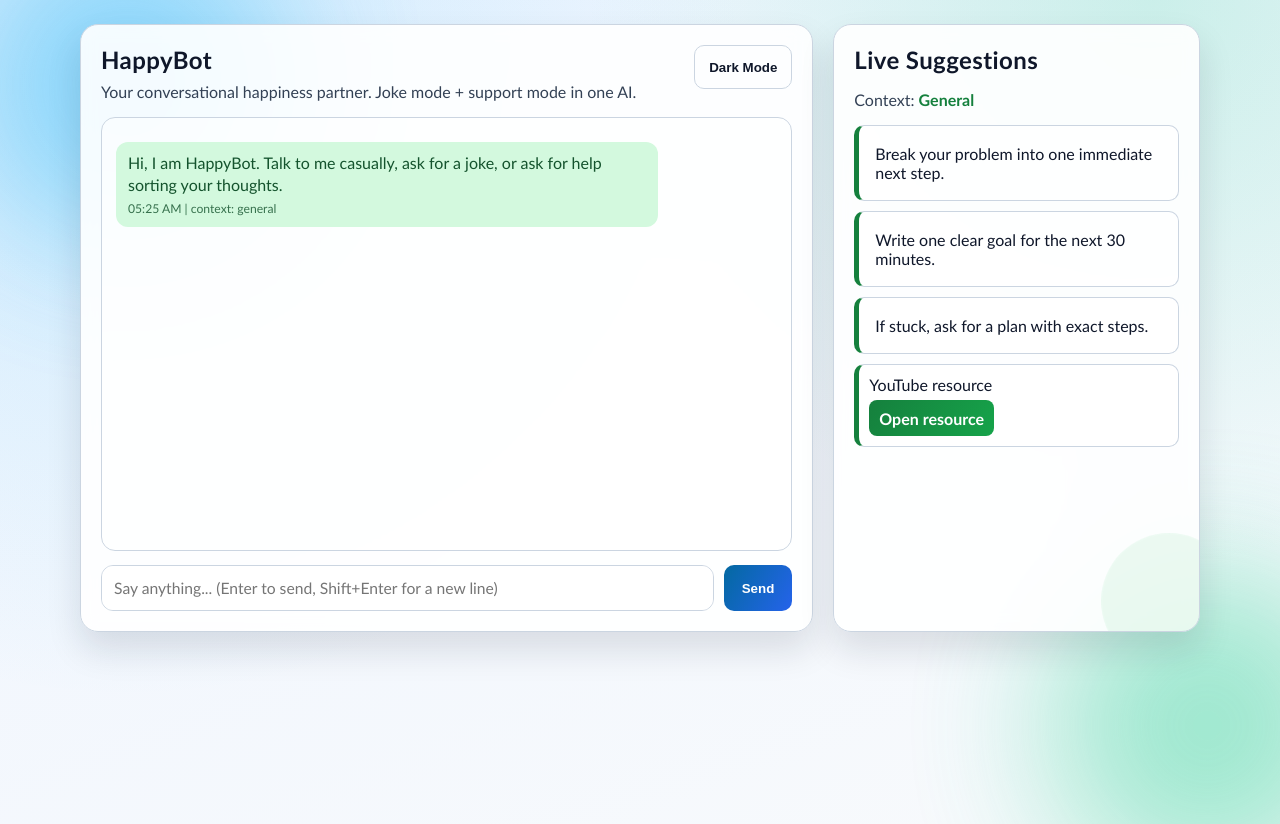
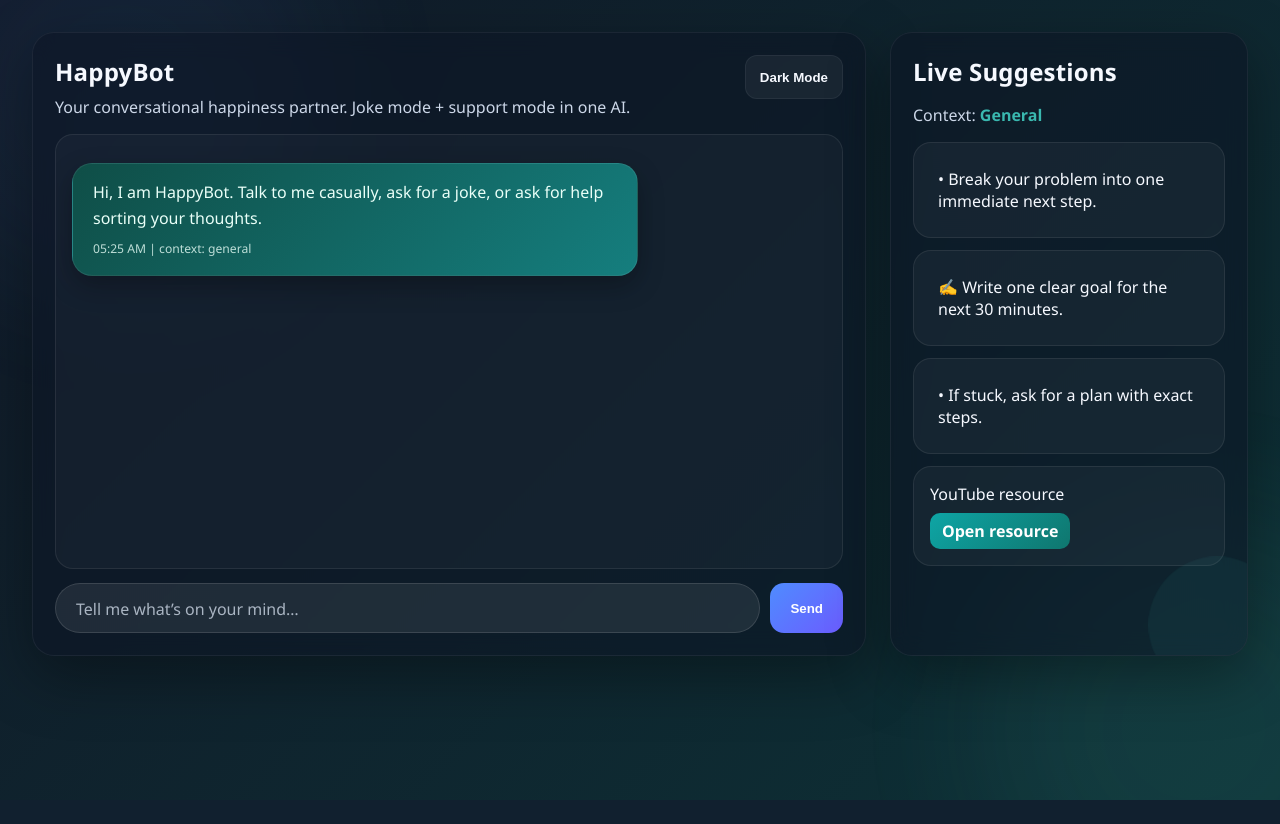
Before and after one commit to yuvidewan/happy_chatbot, a FastAPI app: page / in a window 1280 px wide. After the commit the page ends 800 px from the top, so only its background shows below. Run offline with FastAPI, Linux system fonts and the light colour scheme.

Commit message:
minnor changes

```diff
--- a/app/static/css/styles.css
+++ b/app/static/css/styles.css
@@ -1,41 +1,33 @@
 :root {
-  --bg: #edf4ff;
-  --bg-soft: #f8fafc;
-  --card: rgba(255, 255, 255, 0.9);
-  --surface-soft: rgba(248, 250, 252, 0.88);
-  --ink: #0f172a;
-  --muted: #334155;
-  --line: #cbd5e1;
-  --accent: #0369a1;
-  --accent-2: #15803d;
-  --danger: #b91c1c;
-  --user-msg: #c7e2ff;
-  --bot-msg: #d3f9de;
-  --user-ink: #082f49;
-  --bot-ink: #14532d;
-  --shadow: 0 18px 35px rgba(15, 23, 42, 0.12);
-  --glow-a: #38bdf8;
-  --glow-b: #34d399;
+  --bg-grad-a: #0f172a;
+  --bg-grad-b: #111827;
+  --bg-grad-c: #0b3d3d;
+  --ink: #f8fbff;
+  --muted: #bdc7d8;
+  --line: rgba(255, 255, 255, 0.06);
+  --card: rgba(10, 16, 30, 0.62);
+  --surface-soft: rgba(255, 255, 255, 0.04);
+  --danger: #f87171;
+  --accent-color: #3ab8af;
+  --accent-glow: rgba(58, 184, 175, 0.35);
+  --send-a: #4f8cff;
+  --send-b: #6b5cff;
+  --shadow-panel: 0 20px 60px rgba(0, 0, 0, 0.35);
+  --bubble-shadow: 0 10px 26px rgba(0, 0, 0, 0.28);
+}
+
+:root[data-theme="light"] {
+  --card: rgba(13, 21, 37, 0.58);
+  --surface-soft: rgba(255, 255, 255, 0.05);
+  --ink: #f6f9ff;
+  --muted: #ccd7e8;
 }
 
 :root[data-theme="dark"] {
-  --bg: #020617;
-  --bg-soft: #0f172a;
-  --card: rgba(15, 23, 42, 0.82);
-  --surface-soft: rgba(2, 6, 23, 0.66);
-  --ink: #e2e8f0;
-  --muted: #cbd5e1;
-  --line: #334155;
-  --accent: #38bdf8;
-  --accent-2: #4ade80;
-  --danger: #f87171;
-  --user-msg: #1e3a8a;
-  --bot-msg: #14532d;
-  --user-ink: #e0ecff;
-  --bot-ink: #dcfce7;
-  --shadow: 0 22px 42px rgba(0, 0, 0, 0.45);
-  --glow-a: #1d4ed8;
-  --glow-b: #059669;
+  --card: rgba(7, 14, 28, 0.65);
+  --surface-soft: rgba(255, 255, 255, 0.04);
+  --ink: #f8fbff;
+  --muted: #bec9da;
 }
 
 * {
@@ -47,16 +39,32 @@ body {
   min-height: 100dvh;
 }
 
+html {
+  scroll-behavior: smooth;
+}
+
 body {
   margin: 0;
-  font-family: "Trebuchet MS", "Segoe UI", sans-serif;
+  font-family: "Avenir Next", "Segoe UI", sans-serif;
   color: var(--ink);
-  background:
-    radial-gradient(circle at 10% 10%, rgba(56, 189, 248, 0.18), transparent 45%),
-    radial-gradient(circle at 90% 0%, rgba(52, 211, 153, 0.2), transparent 40%),
-    linear-gradient(160deg, var(--bg), var(--bg-soft));
+  background: linear-gradient(135deg, var(--bg-grad-a), var(--bg-grad-b), var(--bg-grad-c));
+  background-size: 300% 300%;
+  animation: gradientShift 20s ease infinite;
   overflow-x: hidden;
-  transition: background 220ms ease, color 220ms ease;
+  position: relative;
+}
+
+.bg-noise {
+  position: fixed;
+  inset: 0;
+  pointer-events: none;
+  z-index: -1;
+  opacity: 0.06;
+  background-image:
+    radial-gradient(rgba(255, 255, 255, 0.25) 0.7px, transparent 0.7px),
+    radial-gradient(rgba(255, 255, 255, 0.2) 0.5px, transparent 0.5px);
+  background-position: 0 0, 12px 14px;
+  background-size: 20px 20px, 24px 24px;
 }
 
 .sr-only {
@@ -73,48 +81,62 @@ body {
 
 .bg-glow {
   position: fixed;
-  width: 320px;
-  height: 320px;
   border-radius: 50%;
-  filter: blur(70px);
+  filter: blur(74px);
   z-index: -1;
-  opacity: 0.45;
-  animation: drift 12s ease-in-out infinite alternate;
+  opacity: 0.07;
+  animation: orbFloat 18s ease-in-out infinite alternate;
+  pointer-events: none;
 }
 
 .bg-glow-a {
-  background: var(--glow-a);
-  top: -70px;
-  left: -40px;
+  width: 420px;
+  height: 420px;
+  background: #58a6ff;
+  top: -120px;
+  left: -90px;
 }
 
 .bg-glow-b {
-  background: var(--glow-b);
-  right: -80px;
-  bottom: -90px;
+  width: 440px;
+  height: 440px;
+  background: #5eead4;
+  right: -130px;
+  bottom: -150px;
 }
 
 .layout {
-  width: min(1120px, 94vw);
-  margin: 24px auto;
-  display: grid;
-  grid-template-columns: 2fr 1fr;
-  gap: 20px;
+  width: min(1400px, 95vw);
+  margin: 0 auto;
+  padding: 32px 0;
+  display: flex;
+  align-items: stretch;
+  gap: 24px;
 }
 
 .card {
   background: var(--card);
   border: 1px solid var(--line);
-  border-radius: 18px;
-  padding: 20px;
-  box-shadow: var(--shadow);
-  backdrop-filter: blur(8px);
+  border-radius: 22px;
+  padding: 22px;
+  box-shadow: var(--shadow-panel);
+  backdrop-filter: blur(12px);
+  -webkit-backdrop-filter: blur(12px);
+  transition: border-color 0.25s ease, box-shadow 0.25s ease, transform 0.25s ease;
 }
 
 .chat-panel {
+  flex: 0 1 70%;
   display: flex;
   flex-direction: column;
-  min-height: 76dvh;
+  min-height: 78dvh;
+  animation: panelFadeIn 0.45s ease-out;
+}
+
+.insights-panel {
+  flex: 0 1 30%;
+  position: relative;
+  overflow: hidden;
 }
 
 .topbar {
@@ -126,23 +148,29 @@ body {
 
 .theme-toggle {
   border: 1px solid var(--line);
-  background: transparent;
+  background: rgba(255, 255, 255, 0.05);
   color: var(--ink);
-  border-radius: 10px;
+  border-radius: 12px;
   padding: 10px 14px;
   cursor: pointer;
   font-weight: 700;
   min-height: 44px;
+  transition: transform 0.24s ease, background 0.24s ease, border-color 0.24s ease;
+}
+
+.theme-toggle:hover {
+  transform: translateY(-1px);
+  background: rgba(255, 255, 255, 0.09);
 }
 
 .theme-toggle[aria-pressed="true"] {
-  background: rgba(2, 132, 199, 0.13);
+  background: rgba(255, 255, 255, 0.12);
 }
 
 h1,
 h2 {
   margin: 0;
-  letter-spacing: 0.4px;
+  letter-spacing: 0.2px;
 }
 
 header p {
@@ -152,26 +180,25 @@ header p {
 
 .chat-window {
   flex: 1;
-  min-height: 46dvh;
+  min-height: 48dvh;
   max-height: 64dvh;
   overflow-y: auto;
-  border: 1px solid var(--line);
-  border-radius: 14px;
-  padding: 14px;
-  background: rgba(255, 255, 255, 0.47);
-}
-
-:root[data-theme="dark"] .chat-window {
-  background: rgba(2, 6, 23, 0.54);
+  border: 1px solid rgba(255, 255, 255, 0.08);
+  border-radius: 18px;
+  padding: 16px;
+  background: rgba(255, 255, 255, 0.03);
+  scroll-behavior: smooth;
 }
 
 .msg {
-  margin: 10px 0;
-  max-width: min(82%, 700px);
-  padding: 10px 12px 9px;
-  border-radius: 12px;
-  line-height: 1.35;
-  animation: appear 200ms ease-out;
+  margin: 12px 0;
+  max-width: 75%;
+  padding: 16px 20px;
+  border-radius: 20px;
+  line-height: 1.6;
+  animation: msgIn 0.25s ease-out;
+  box-shadow: var(--bubble-shadow);
+  border: 1px solid rgba(255, 255, 255, 0.08);
 }
 
 .msg-body {
@@ -179,51 +206,52 @@ header p {
 }
 
 .msg-meta {
-  margin-top: 6px;
+  margin-top: 8px;
   font-size: 0.76rem;
-  opacity: 0.82;
+  opacity: 0.8;
 }
 
 .msg.user {
   margin-left: auto;
-  background: var(--user-msg);
-  color: var(--user-ink);
+  color: #f5f8ff;
+  background: linear-gradient(135deg, #4f8cff, #6b5cff);
 }
 
 .msg.bot {
-  background: var(--bot-msg);
-  color: var(--bot-ink);
+  color: #e9fff8;
+  background: linear-gradient(135deg, #0f4e47, #157e7e);
 }
 
 .msg.system {
   max-width: 100%;
-  background: var(--surface-soft);
+  background: rgba(255, 255, 255, 0.05);
   color: var(--muted);
-  border: 1px solid var(--line);
 }
 
 .msg.error {
-  border-left: 4px solid var(--danger);
+  border-left: 3px solid var(--danger);
 }
 
 .msg.typing .msg-body {
   display: inline-flex;
   align-items: center;
-  gap: 8px;
+  gap: 9px;
+  opacity: 0.86;
+  animation: typingTextPulse 1.6s ease-in-out infinite;
 }
 
 .typing-dots {
   display: inline-flex;
-  gap: 4px;
+  gap: 5px;
 }
 
 .typing-dots span {
-  width: 6px;
-  height: 6px;
+  width: 7px;
+  height: 7px;
   border-radius: 50%;
   background: currentColor;
   opacity: 0.35;
-  animation: typing 1s infinite ease-in-out;
+  animation: typingDot 1.1s infinite ease-in-out;
 }
 
 .typing-dots span:nth-child(2) {
@@ -238,28 +266,29 @@ header p {
   margin-top: 14px;
   display: flex;
   gap: 10px;
-  align-items: flex-end;
+  align-items: center;
 }
 
 #messageInput {
   flex: 1;
-  border: 1px solid var(--line);
-  border-radius: 12px;
-  padding: 12px;
-  font-size: 0.98rem;
+  border: 1px solid rgba(255, 255, 255, 0.12);
+  border-radius: 999px;
+  padding: 14px 20px;
+  font-size: 1rem;
   line-height: 1.4;
   outline: none;
-  background: rgba(255, 255, 255, 0.7);
+  background: rgba(255, 255, 255, 0.08);
   color: var(--ink);
   resize: none;
-  min-height: 46px;
-  max-height: 180px;
+  min-height: 50px;
+  max-height: 190px;
   overflow-y: auto;
   font-family: inherit;
+  transition: border-color 0.25s ease, box-shadow 0.25s ease, background 0.25s ease;
 }
 
-:root[data-theme="dark"] #messageInput {
-  background: rgba(15, 23, 42, 0.8);
+#messageInput::placeholder {
+  color: rgba(230, 239, 254, 0.7);
 }
 
 #messageInput:focus,
@@ -278,27 +311,33 @@ header p {
 
 .chat-form button {
   border: 0;
-  border-radius: 10px;
-  padding: 0 18px;
+  border-radius: 14px;
+  padding: 0 20px;
   color: #fff;
   font-weight: 700;
-  min-height: 46px;
-  background: linear-gradient(120deg, var(--accent), #2563eb);
+  min-height: 50px;
+  background: linear-gradient(135deg, var(--send-a), var(--send-b));
   cursor: pointer;
+  transition: transform 0.22s ease, box-shadow 0.22s ease, filter 0.22s ease;
+}
+
+#sendButton:hover {
+  transform: translateY(-2px);
+  box-shadow: 0 8px 24px rgba(98, 111, 255, 0.42);
+  filter: brightness(1.05);
+}
+
+#sendButton:active {
+  transform: scale(0.96);
 }
 
 .chat-form button:disabled {
-  opacity: 0.6;
+  opacity: 0.64;
   cursor: not-allowed;
 }
 
 .retry-button {
-  background: var(--danger);
-}
-
-.insights-panel {
-  position: relative;
-  overflow: hidden;
+  background: linear-gradient(135deg, #ef4444, #dc2626);
 }
 
 .context {
@@ -308,7 +347,7 @@ header p {
 #contextTag {
   text-transform: capitalize;
   font-weight: 700;
-  color: var(--accent-2);
+  color: var(--accent-color);
 }
 
 .suggestions {
@@ -316,40 +355,43 @@ header p {
   margin: 12px 0 0;
   padding: 0;
   display: grid;
-  gap: 10px;
+  gap: 12px;
 }
 
 .suggestions li {
-  border: 1px solid var(--line);
-  border-left: 5px solid var(--accent-2);
-  border-radius: 10px;
-  padding: 10px;
-  background: rgba(255, 255, 255, 0.72);
-  animation: slideIn 250ms ease-out;
+  border: 1px solid rgba(255, 255, 255, 0.08);
+  border-radius: 18px;
+  padding: 16px;
+  background: rgba(255, 255, 255, 0.04);
+  transition: transform 0.2s ease, border-color 0.2s ease, box-shadow 0.2s ease;
+  animation: cardSlideIn 0.25s ease-out;
 }
 
-:root[data-theme="dark"] .suggestions li {
-  background: rgba(15, 23, 42, 0.86);
+.suggestions li:hover {
+  transform: scale(1.02);
+  border-color: var(--accent-color);
+  box-shadow: 0 0 0 1px rgba(255, 255, 255, 0.02), 0 12px 26px rgba(0, 0, 0, 0.24);
 }
 
 .suggestion-chip {
   width: 100%;
   border: 0;
-  border-radius: 9px;
-  padding: 8px 6px;
+  border-radius: 12px;
+  padding: 9px 8px;
   text-align: left;
   color: inherit;
   background: transparent;
   cursor: pointer;
   font: inherit;
+  transition: background 0.2s ease;
 }
 
 .suggestion-chip:hover {
-  background: rgba(2, 132, 199, 0.08);
+  background: rgba(255, 255, 255, 0.07);
 }
 
 .suggestion-text {
-  margin: 0 0 6px;
+  margin: 0 0 8px;
   color: var(--ink);
 }
 
@@ -357,16 +399,16 @@ header p {
   display: inline-flex;
   align-items: center;
   min-height: 36px;
-  padding: 6px 10px;
-  border-radius: 8px;
+  padding: 6px 12px;
+  border-radius: 10px;
   color: #fff;
-  background: linear-gradient(120deg, var(--accent-2), #16a34a);
+  background: linear-gradient(135deg, #0ea5a5, #0f766e);
   text-decoration: none;
   font-weight: 700;
 }
 
 .suggestion-link:hover {
-  filter: brightness(1.05);
+  filter: brightness(1.06);
 }
 
 .pulse {
@@ -375,15 +417,29 @@ header p {
   height: 130px;
   right: -35px;
   bottom: -35px;
-  background: rgba(34, 197, 94, 0.25);
+  background: var(--accent-glow);
   border-radius: 50%;
-  animation: pulse 2s infinite;
+  animation: softPulse 2.8s infinite;
 }
 
-@keyframes appear {
+@keyframes gradientShift {
+  0% {
+    background-position: 0% 50%;
+  }
+
+  50% {
+    background-position: 100% 50%;
+  }
+
+  100% {
+    background-position: 0% 50%;
+  }
+}
+
+@keyframes panelFadeIn {
   from {
     opacity: 0;
-    transform: translateY(4px);
+    transform: translateY(8px);
   }
 
   to {
--- a/app/static/js/app.js
+++ b/app/static/js/app.js
@@ -21,6 +21,13 @@ const state = {
   inFlight: false,
   lastFailedMessage: null,
   typingNode: null,
+};
+
+const MOOD_ACCENTS = {
+  sadness: { color: '#7db7ff', glow: 'rgba(125, 183, 255, 0.35)' },
+  anxiety: { color: '#b497ff', glow: 'rgba(180, 151, 255, 0.35)' },
+  happy: { color: '#f6d365', glow: 'rgba(246, 211, 101, 0.35)' },
+  neutral: { color: '#3ab8af', glow: 'rgba(58, 184, 175, 0.35)' },
 };
 
 const api = {
@@ -111,7 +118,27 @@ const ui = {
   },
 
   scrollChatToBottom() {
-    chatWindow.scrollTop = chatWindow.scrollHeight;
+    const reduceMotion = window.matchMedia('(prefers-reduced-motion: reduce)').matches;
+    chatWindow.scrollTo({
+      top: chatWindow.scrollHeight,
+      behavior: reduceMotion ? 'auto' : 'smooth',
+    });
+  },
+
+  resolveMood(context = 'general', sentiment = 'neutral') {
+    const c = String(context || '').toLowerCase();
+    const s = String(sentiment || '').toLowerCase();
+    if (c.includes('anxiety') || c.includes('panic') || s === 'low') return 'anxiety';
+    if (c.includes('sad') || c.includes('grief') || c.includes('lonely')) return 'sadness';
+    if (s === 'high' || c.includes('gratitude') || c.includes('achievement') || c.includes('happy')) return 'happy';
+    return 'neutral';
+  },
+
+  updateAccent(context = 'general', sentiment = 'neutral') {
+    const mood = ui.resolveMood(context, sentiment);
+    const palette = MOOD_ACCENTS[mood] || MOOD_ACCENTS.neutral;
+    document.documentElement.style.setProperty('--accent-color', palette.color);
+    document.documentElement.style.setProperty('--accent-glow', palette.glow);
   },
 
   renderMessage(entry, { kind = '' } = {}) {
@@ -148,7 +175,7 @@ const ui = {
 
     const body = document.createElement('div');
     body.className = 'msg-body';
-    body.textContent = 'HappyBot is typing';
+    body.textContent = 'HappyBot is thinking...';
 
     const dots = document.createElement('span');
     dots.className = 'typing-dots';
@@ -194,6 +221,13 @@ const ui = {
   renderSuggestions(context, suggestions, { interactive = true } = {}) {
     contextTag.textContent = context || 'general';
     suggestionsList.innerHTML = '';
+    const iconForText = (raw) => {
+      const text = String(raw || '').toLowerCase();
+      if (text.includes('breath') || text.includes('breathing')) return '🫁';
+      if (text.includes('journal') || text.includes('write')) return '✍️';
+      if (text.includes('self-care') || text.includes('self care') || text.includes('rest')) return '💛';
+      return '•';
+    };
 
     suggestions.forEach((item) => {
       const text = typeof item === 'string' ? item : String(item || '');
@@ -220,7 +254,7 @@ const ui = {
         const button = document.createElement('button');
         button.type = 'button';
         button.className = 'suggestion-chip';
-        button.textContent = text;
+        button.textContent = `${iconForText(text)} ${text}`;
         button.dataset.interactive = String(interactive);
         button.disabled = !interactive || state.inFlight;
 
@@ -285,6 +319,7 @@ const controller = {
       ui.hideTyping();
       const resolvedContext = data.context || 'general';
       const resolvedSentiment = data.sentiment || 'neutral';
+      ui.updateAccent(resolvedContext, resolvedSentiment);
       ui.renderMessage({
         role: 'bot',
         text: data.reply || '',
@@ -319,6 +354,7 @@ const controller = {
     localStorage.removeItem(LEGACY_HISTORY_STORAGE_KEY);
     ui.initTheme();
     ui.autoResizeInput();
+    ui.updateAccent('general', 'neutral');
     ui.renderMessage({
       role: 'bot',
       text: 'Hi, I am HappyBot. Talk to me casually, ask for a joke, or ask for help sorting your thoughts.',
--- a/app/templates/index.html
+++ b/app/templates/index.html
@@ -7,6 +7,7 @@
   <link rel="stylesheet" href="/static/css/styles.css" />
 </head>
 <body>
+  <div class="bg-noise" aria-hidden="true"></div>
   <div class="bg-glow bg-glow-a"></div>
   <div class="bg-glow bg-glow-b"></div>
 
@@ -24,7 +25,7 @@
 
       <form id="chatForm" class="chat-form">
         <label for="messageInput" class="sr-only">Type your message</label>
-        <textarea id="messageInput" placeholder="Say anything... (Enter to send, Shift+Enter for a new line)" maxlength="1000" rows="1" required></textarea>
+        <textarea id="messageInput" placeholder="Tell me what’s on your mind…" maxlength="1000" rows="1" required></textarea>
         <div class="chat-actions">
           <button id="sendButton" type="submit">Send</button>
           <button id="retryButton" type="button" class="retry-button" hidden>Retry</button>
```
Also changed, not shown: other parts of app/static/css/styles.css (+85 -33 lines), app/services/happiness_service.py (+10 -3 lines), scripts_prepare_llama_data.py (+74 -14 lines), 2 other files.
